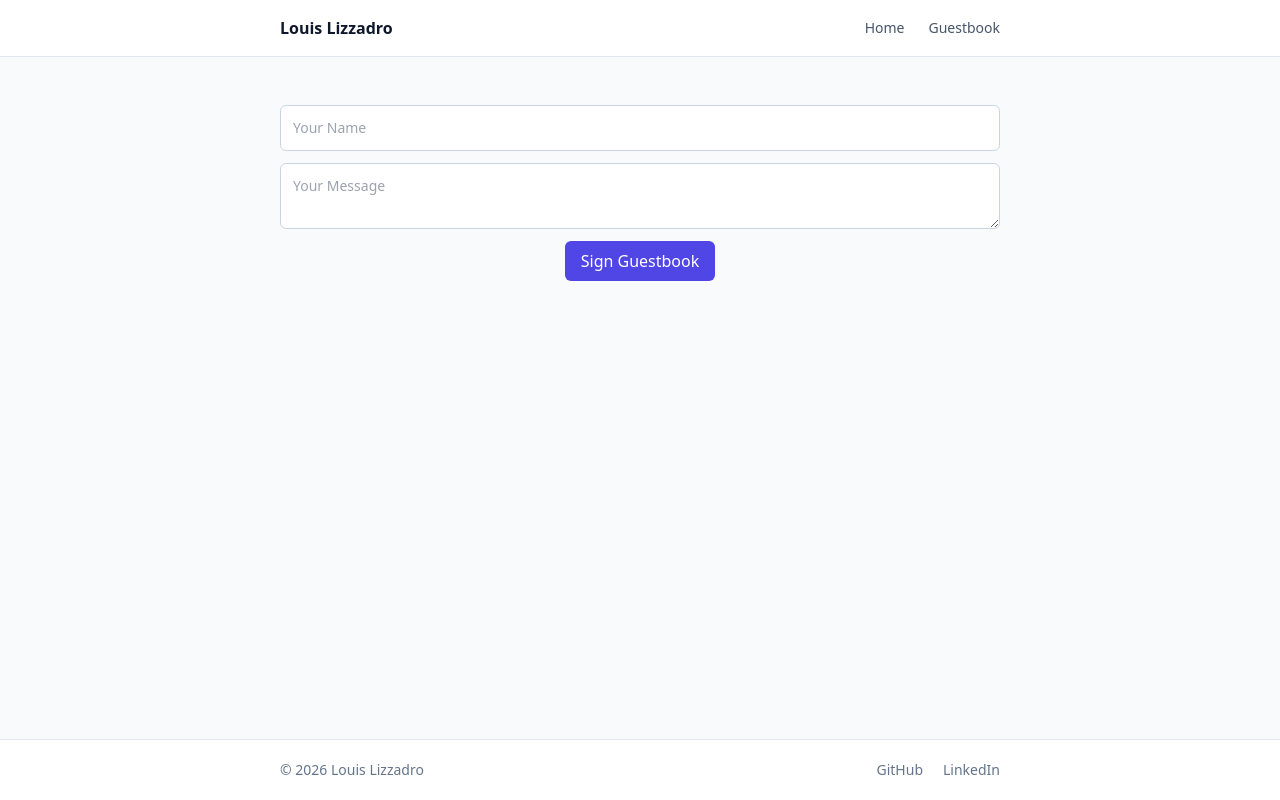
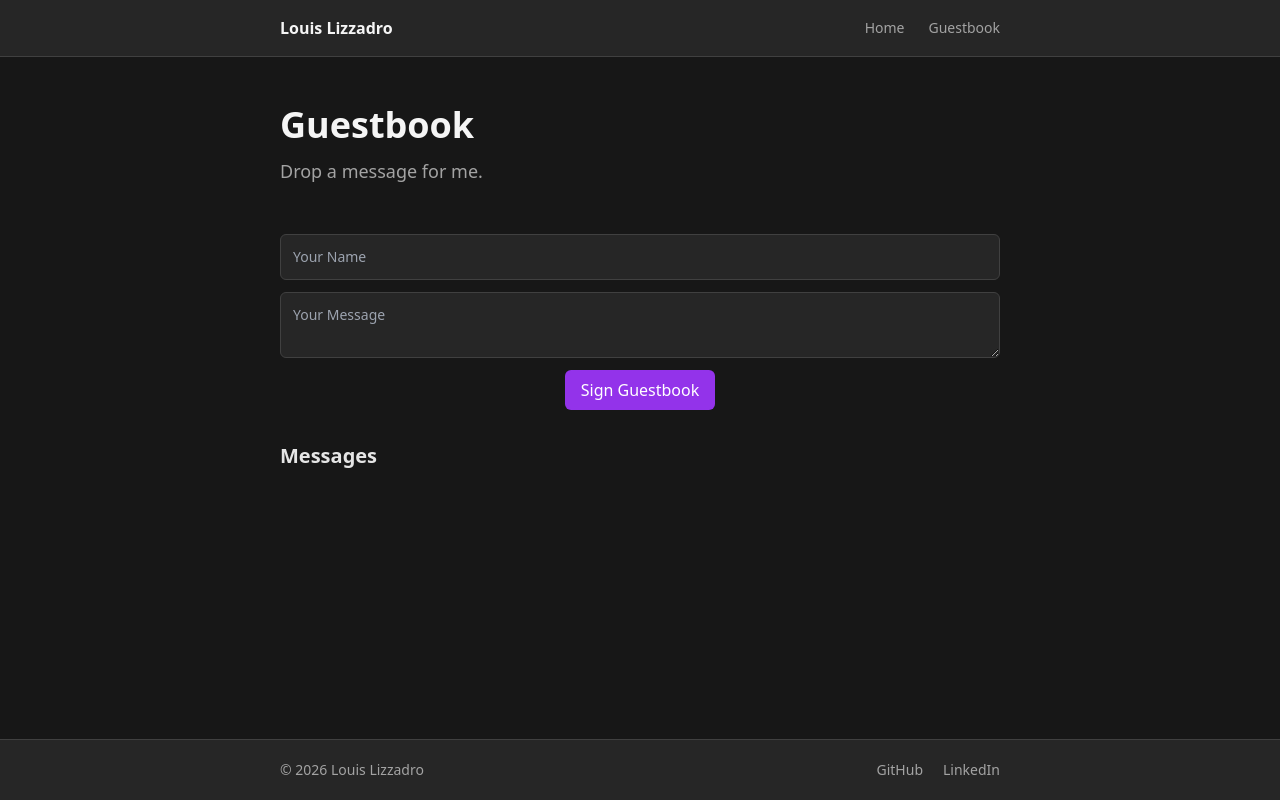
Before and after one commit to lllizzadro/PersonalWebsiteFlask, a Flask app: page /guestbook in a window 1280 px wide. Run offline with Flask 3, Linux system fonts and the light colour scheme; data that the repository does not hold is empty; some libraries are stand-ins or nearby versions.

Commit message:
styling pass

```diff
--- a/app.py
+++ b/app.py
@@ -7,7 +7,7 @@ app = Flask(__name__)
 PROJECTS = [
     {
         'name': 'Personal Website',
-        'description': 'Website to host personal content and projects.',
+        'description': 'Website to host personal content.',
     },
     {
         'name': 'Music Generating Neural Network',
--- a/templates/base.html
+++ b/templates/base.html
@@ -1,21 +1,22 @@
 <!DOCTYPE html>
-<html lang="en">
+<html lang="en" class="dark">
 <head>
     <meta charset="UTF-8">
     <meta name="viewport" content="width=device-width, initial-scale=1.0">
     <title>{% block title %}Louis Lizzadro{% endblock %}</title>
     <script src="https://cdn.tailwindcss.com"></script>
+    <script>tailwind.config = { darkMode: 'class' }</script>
 </head>
-<body class="bg-slate-50 text-slate-900 min-h-screen flex flex-col">
+<body class="bg-neutral-50 dark:bg-neutral-900 text-neutral-900 dark:text-neutral-50 min-h-screen flex flex-col">
 
-    <nav class="bg-white border-b border-slate-200">
+    <nav class="bg-white dark:bg-neutral-800 dark:border-neutral-700 border-b border-neutral-200">
         <div class="max-w-3xl mx-auto px-6 py-4 flex items-center justify-between">
-            <a href="/" class="font-bold text-slate-900 hover:text-indigo-600 transition-colors">
+            <a href="/" class="font-bold text-neutral-900 dark:text-neutral-100 hover:text-purple-600 dark:hover:text-purple-600 transition-colors">
                 Louis Lizzadro
             </a>
-            <div class="flex gap-6 text-sm font-medium text-slate-600">
-                <a href="/" class="hover:text-indigo-600 transition-colors">Home</a>
-                <a href="/guestbook" class="hover:text-indigo-600 transition-colors">Guestbook</a>
+            <div class="flex gap-6 text-sm font-medium text-neutral-600 dark:text-neutral-400">
+                <a href="/" class="hover:text-purple-600 transition-colors">Home</a>
+                <a href="/guestbook" class="hover:text-purple-600 transition-colors">Guestbook</a>
             </div>
         </div>
     </nav>
@@ -24,14 +25,14 @@
         {% block content %}{% endblock %}
     </main>
 
-    <footer class="border-t border-slate-200 bg-white mt-auto">
-        <div class="max-w-3xl mx-auto px-6 py-5 flex items-center justify-between text-sm text-slate-500">
+    <footer class="border-t border-neutral-200 dark:border-neutral-700 bg-white dark:bg-neutral-800 mt-auto">
+        <div class="max-w-3xl mx-auto px-6 py-5 flex items-center justify-between text-sm text-neutral-500 dark:text-neutral-400">
             <span>&copy; 2026 Louis Lizzadro</span>
             <div class="flex gap-5">
                 <a href="https://github.com/lllizzadro" target="_blank" rel="noopener noreferrer"
-                   class="hover:text-indigo-600 transition-colors">GitHub</a>
+                   class="hover:text-purple-600 transition-colors">GitHub</a>
                 <a href="https://www.linkedin.com/in/louis-lizzadro/" target="_blank" rel="noopener noreferrer"
-                   class="hover:text-indigo-600 transition-colors">LinkedIn</a>
+                   class="hover:text-purple-600 transition-colors">LinkedIn</a>
             </div>
         </div>
     </footer>
--- a/templates/guestbook.html
+++ b/templates/guestbook.html
@@ -2,20 +2,28 @@
 {% block title %}Louis Lizzadro — Guestbook{% endblock %}
 
 {% block content %}
+
+<section class="mb-12">
+    <h1 class="text-4xl font-bold text-neutral-900 dark:text-neutral-100 mb-3">Guestbook</h1>
+    <p class="text-lg text-neutral-600 dark:text-neutral-400 leading-relaxed">Drop a message for me.</p>
+</section>
+
 <form method="POST" action="/guestbook" class="w-full flex flex-col gap-3 mb-8">
-    <input type="text" name="name" placeholder="Your Name" class="w-full border border-slate-300 rounded-md p-3 text-sm focus:outline-none focus:ring-2 focus:ring-indigo-500 focus:border-indigo-500" required>
-    <textarea name="message" placeholder="Your Message" class="w-full border border-slate-300 rounded-md p-3 text-sm focus:outline-none focus:ring-2 focus:ring-indigo-500 focus:border-indigo-500" required></textarea>
-    <button type="submit" class="self-center bg-indigo-600 text-white px-4 py-2 rounded-md hover:bg-indigo-700 transition-colors">Sign Guestbook</button>
+    <input type="text" name="name" placeholder="Your Name" class="w-full bg-white dark:bg-neutral-800 text-neutral-900 dark:text-neutral-100 transition-colors border border-neutral-300 dark:border-neutral-700 rounded-md p-3 text-sm focus:outline-none focus:ring-2 focus:ring-purple-500 focus:border-purple-500" required>
+    <textarea name="message" placeholder="Your Message" class="w-full bg-white dark:bg-neutral-800 text-neutral-900 dark:text-neutral-100 transition-colors border border-neutral-300 dark:border-neutral-700 rounded-md p-3 text-sm focus:outline-none focus:ring-2 focus:ring-purple-500 focus:border-purple-500" required></textarea>
+    <button type="submit" class="self-center bg-purple-600 text-white px-4 py-2 rounded-md hover:bg-purple-700 transition-colors">Sign Guestbook</button>
 </form>
+
+<h2 class="text-xl font-semibold text-neutral-800 dark:text-neutral-200 mb-5">Messages</h2>
 
 <div class="flex flex-col gap-4">
     {% for entry in entries %}
-        <div class="bg-white border border-slate-200 rounded-xl p-5 shadow-sm hover:shadow-md hover:border-indigo-200 transition-all">
+        <div class="bg-white dark:bg-neutral-800 border dark:border-neutral-700 border-neutral-200 rounded-xl p-5 shadow-sm hover:shadow-md hover:border-purple-200 transition-all">
             <div class="flex items-center justify-between mb-1">
-                <span class="font-semibold text-slate-900">{{ entry['name'] }}</span>
-                <time datetime="{{ entry['timestamp'] | isodate }}" class="text-xs text-slate-400">{{ entry['timestamp'] | prettydate }}</time>
+                <span class="font-semibold text-neutral-900 dark:text-neutral-100">{{ entry['name'] }}</span>
+                <time datetime="{{ entry['timestamp'] | isodate }}" class="text-xs text-neutral-400 dark:text-neutral-500">{{ entry['timestamp'] | prettydate }}</time>
             </div>
-            <p class="text-sm text-slate-600 leading-relaxed">{{ entry['message'] }}</p>
+            <p class="text-sm text-neutral-600 dark:text-neutral-400 leading-relaxed">{{ entry['message'] }}</p>
         </div>
     {% endfor %}
 </div>
```
Also changed, not shown: templates/index.html (+6 -8 lines).
